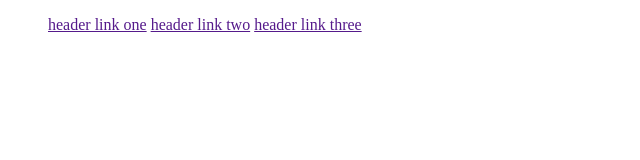
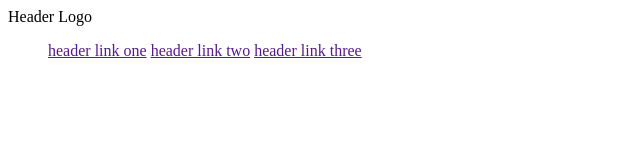
Before and after one commit to sheionizes/landing_page, a plain HTML site: page index.html in a window 1280 px wide. Shown: the whole page, without its empty margins (0-640 px from the left). Drawn offline with Linux system fonts and the light colour scheme.

Commit message:
Edit index.html
added header to html

```diff
--- a/index.html
+++ b/index.html
@@ -6,11 +6,17 @@
     <title>Document</title>
 </head>
 <body>
-    <ul>
-        <a href="" target="_blank" rel="noopener noreferrer">header link one</a>
-        <a href="" target="_blank" rel="noopener noreferrer">header link two</a>
-        <a href="" target="_blank" rel="noopener noreferrer">header link three</a>
-    </ul>
+    <div class="header">
+        <div class="logo">Header Logo</div>
+        <div class="right links">
+            <ul>
+                <a href="" target="_blank" rel="noopener noreferrer">header link one</a>
+                <a href="" target="_blank" rel="noopener noreferrer">header link two</a>
+                <a href="" target="_blank" rel="noopener noreferrer">header link three</a>
+            </ul>
+        </div>
+    </div>
+    <div class="container"></div>
 
 </body>
 </html>
```
